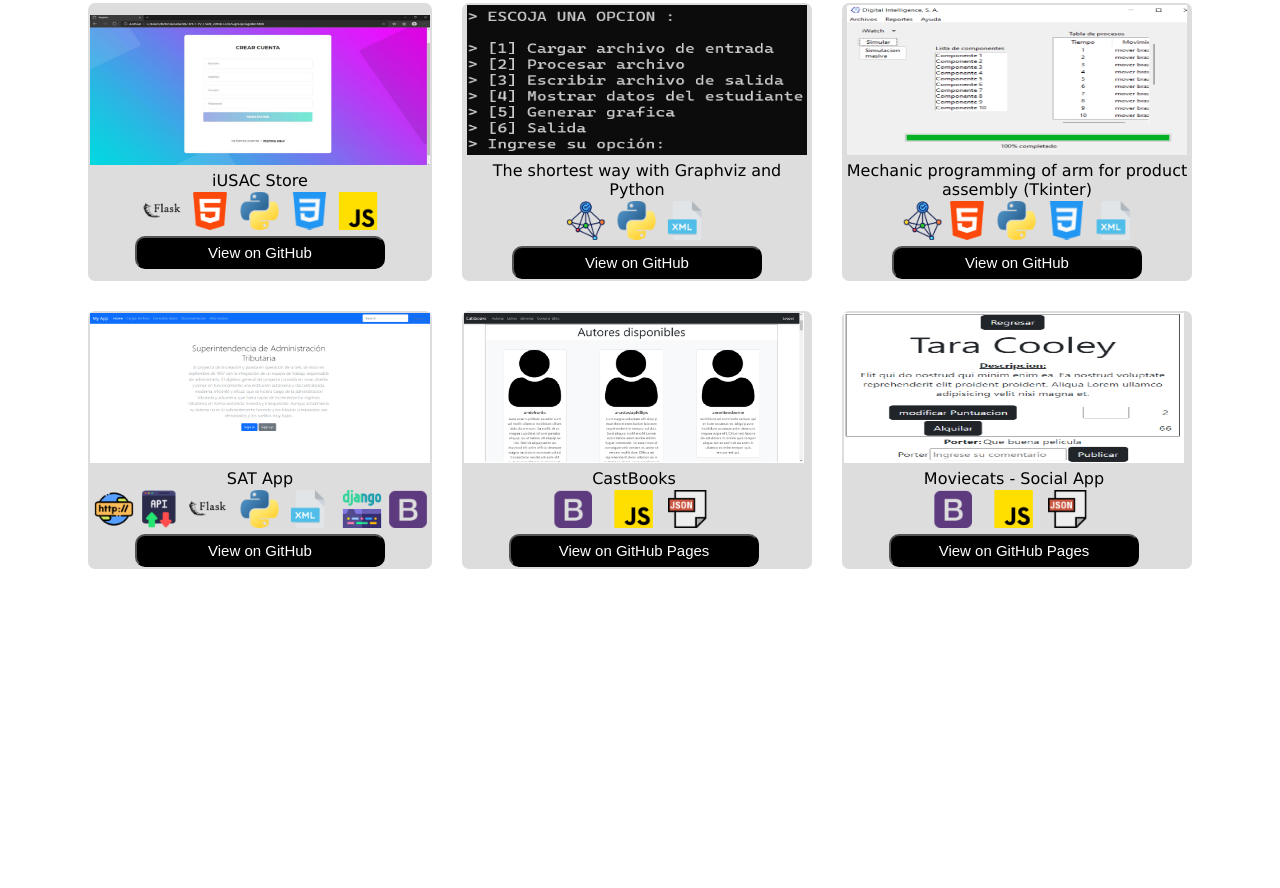
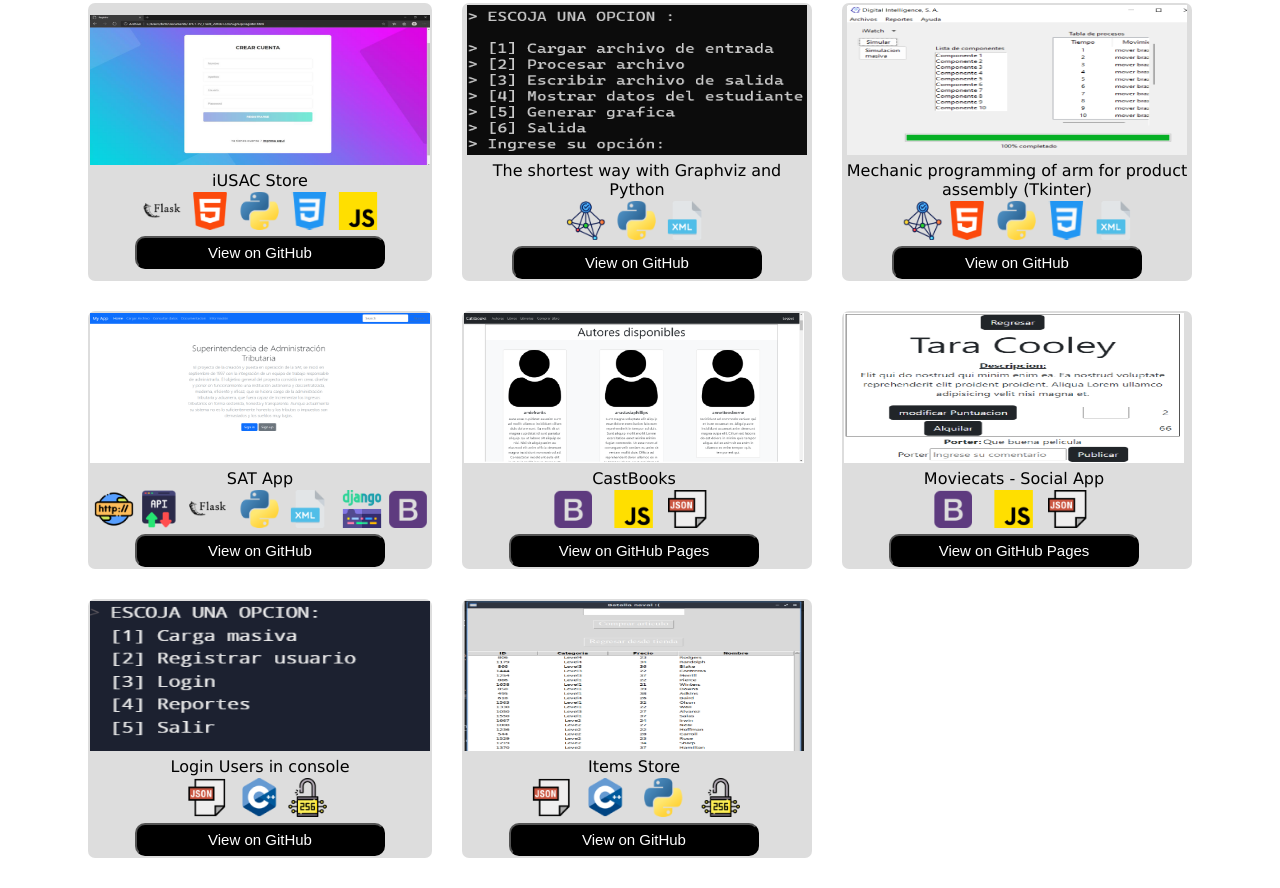
Before and after one commit to hxctr/webapp, a plain HTML site: page portfolio.html in a window 1280 px wide. Shown: the part 415-1303 px from the top of the page. Before the commit the page ends 1014 px from the top, so only its background shows below. Drawn offline with Linux system fonts and the light colour scheme.

Commit message:
card 12 is done

```diff
--- a/portfolio.html
+++ b/portfolio.html
@@ -6,7 +6,7 @@
     <meta http-equiv="X-UA-Compatible" content="IE=edge">
     <meta name="viewport" content="width=device-width, initial-scale=1.0">
     <link rel="stylesheet" href="css/main.css">
-    <title>Document</title>
+    <title>Portfolio</title>
 </head>
 
 <body>
@@ -217,6 +217,49 @@
                     </table>
                 </td>
             </tr>
+
+            <!--here-->
+            <tr>
+                <td class="tg-1">
+                    <table id="subtable">
+                        <tbody>
+                            <tr>
+                                <td><img src="images/p11.png" alt="" id="subtg-1"></td>
+                            </tr>
+                            <tr>
+                                <td>Login Users in console</td>
+                            </tr>
+                            <tr>
+                                <td><img src="icons/icons_11.png" alt="" width="340"></td>
+                            </tr>
+                            <tr>
+                                <td><a href="https://github.com/hxctr/-EDD_2S-BatallaNaval_201807220/tree/main/FASE1"><button>View on
+                                    GitHub</button></a></td>
+                            </tr>
+                        </tbody>
+                    </table>
+                </td>
+                <td class="tg-1">
+                    <table>
+                        <tbody>
+                            <tr>
+                                <td><img src="images/p12.png" alt="" id="subtg-1"></td>
+                            </tr>
+                            <tr>
+                                <td>Items Store</td>
+                            </tr>
+                            <tr>
+                                <td><img src="icons/icons_12.png" alt="" width="340"></td>
+                            </tr>
+                            <tr>
+                                <td><a href="https://github.com/hxctr/-EDD_2S-BatallaNaval_201807220/tree/main/FASE2"><button>View on
+                                    GitHub</button></a></td>
+                            </tr>
+                        </tbody>
+                    </table>
+                </td>
+
+            </tr>
         </tbody>
     </table>
 
```
Also changed, not shown: index.html (+1 -1 lines), icons/eliminar.png (deleted), icons/html.png (deleted), icons/icons_11.png (added), icons/icons_12.png (added), icons/java.png (deleted), images/2023-04-28_09-46.png (deleted), images/p11.png (added), images/p12.png (added).
